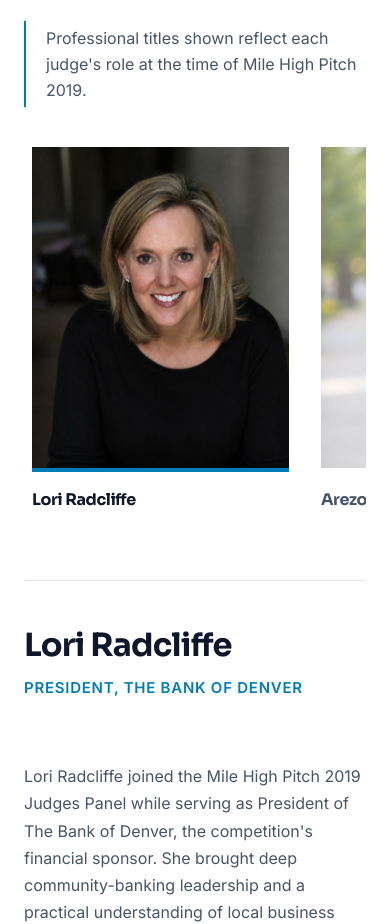
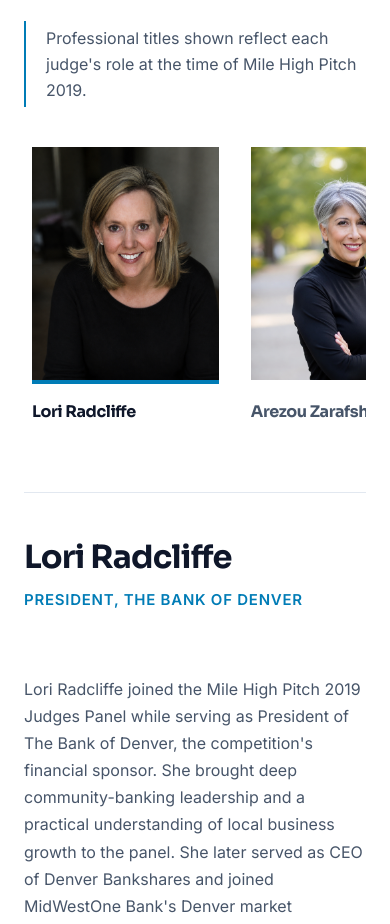
Before and after one commit to workfolios/mile-high-pitch, a React (Vite) app: page / in a window 390 px wide. Shown: the part 7340-8264 px from the top of the page. Built offline with nearby package versions, Linux system fonts and the light colour scheme.

Commit message:
Reveal selected judge biography and remove portrait dimming on mobile

```diff
--- a/src/components/JudgesPanel.tsx
+++ b/src/components/JudgesPanel.tsx
@@ -19,6 +19,31 @@ export function JudgesPanel() {
   });
 
   const activeJudge = judgesPanel.judges[activeIndex];
+
+  const handleSelect = (idx: number, e: React.MouseEvent<HTMLButtonElement>) => {
+    setActiveIndex(idx);
+
+    // Reveal the newly selected biography instead of leaving it below the mobile rail.
+    if (window.innerWidth >= 1024) return;
+
+    const container = scrollContainerRef.current;
+    const button = e.currentTarget;
+    if (container) {
+      const centeredLeft = container.scrollLeft + button.getBoundingClientRect().left
+        - container.getBoundingClientRect().left - (container.clientWidth - button.clientWidth) / 2;
+      const prefersReduced = window.matchMedia('(prefers-reduced-motion: reduce)').matches;
+      container.scrollTo({ left: centeredLeft, behavior: prefersReduced ? 'auto' : 'smooth' });
+    }
+
+    window.requestAnimationFrame(() => {
+      const dossier = dossierRef.current;
+      if (!dossier) return;
+      const headerHeight = document.querySelector('header')?.getBoundingClientRect().height ?? 72;
+      const top = window.scrollY + dossier.getBoundingClientRect().top - headerHeight - 16;
+      window.scrollTo({ top: Math.max(0, top), behavior: 'auto' });
+      headingRef.current?.focus({ preventScroll: true });
+    });
+  };
 
   return (
     <section id="judges" className="bg-surface-white py-16 md:py-20 lg:py-24 scroll-mt-20">
@@ -45,14 +70,15 @@ export function JudgesPanel() {
                   key={idx}
                   ref={(el) => { rosterButtonsRef.current[idx] = el; }}
                   aria-pressed={isActive}
-                  onClick={() => setActiveIndex(idx)}
-                  className={`snap-start shrink-0 w-[70vw] md:w-auto flex flex-col text-left group focus:outline-none focus:ring-2 focus:ring-accent-blue focus:ring-offset-4 focus:ring-offset-surface-white p-2 xl:p-0 transition-all`}
+                  aria-controls="judges-dossier"
+                  onClick={(e) => handleSelect(idx, e)}
+                  className={`snap-start shrink-0 w-[52vw] max-w-[220px] md:w-auto md:max-w-none flex flex-col text-left group focus:outline-none focus:ring-2 focus:ring-accent-blue focus:ring-offset-4 focus:ring-offset-surface-white p-2 xl:p-0 transition-all`}
                 >
                   <div className={`w-full aspect-square xl:aspect-[3/4] mb-4 xl:mb-5 border-b-4 transition-all duration-300 ${isActive ? 'border-logo-blue' : 'border-transparent group-hover:border-surface-stone'}`}>
                     <ImageWithFallback
                        src={judge.image}
                        alt={judge.alt}
-                       className={`w-full h-full object-cover transition-opacity duration-300 ${isActive ? 'opacity-100' : 'opacity-70 group-hover:opacity-100'}`}
+                       className="w-full h-full object-cover"
                      />
                   </div>
                   <div className="flex flex-col">
@@ -66,7 +92,7 @@ export function JudgesPanel() {
           </div>
 
           {/* JUDGE DETAIL STAGE */}
-          <div ref={dossierRef} className="flex flex-col border-t border-b border-surface-stone py-10 lg:py-12">
+          <div ref={dossierRef} id="judges-dossier" className="flex flex-col border-t border-b border-surface-stone py-10 lg:py-12">
             <div key={activeIndex} className="flex flex-col lg:grid lg:grid-cols-12 gap-8 lg:gap-12 xl:gap-16 animate-in fade-in duration-300 w-full">
 
               <div className="lg:col-span-4 flex flex-col">
```
